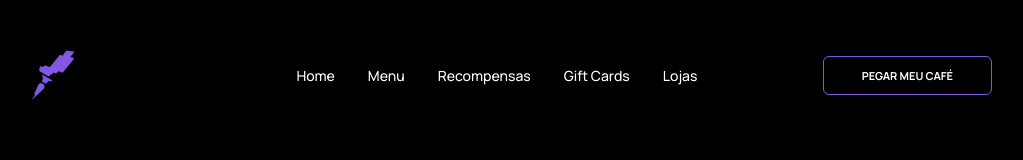
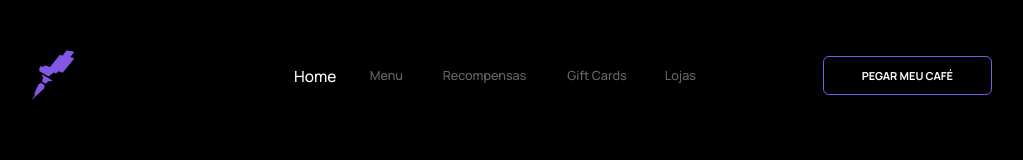
Before and after one commit to daviaxs/Great-Coffe, a React (Vite) app: page / in a window 1280 px wide. In both pictures the pointer is over the item "Home". Shown: the top 160 px of the page, without its empty margins (128-1151 px from the left). Built offline with nearby package versions, Linux system fonts and the light colour scheme.

Commit message:
created text animation in header

```diff
--- a/src/components/Header/style.css
+++ b/src/components/Header/style.css
@@ -32,3 +32,14 @@ ul li a {
   text-decoration: none;
   color: white;
 }
+
+ul li:hover {
+  transform: scale(1.1);
+  transition: .5s;
+}
+
+ul:hover > :not(:hover) {
+  transition: .5s;
+  opacity: .4;
+  transform: scale(0.9);
+}
```
